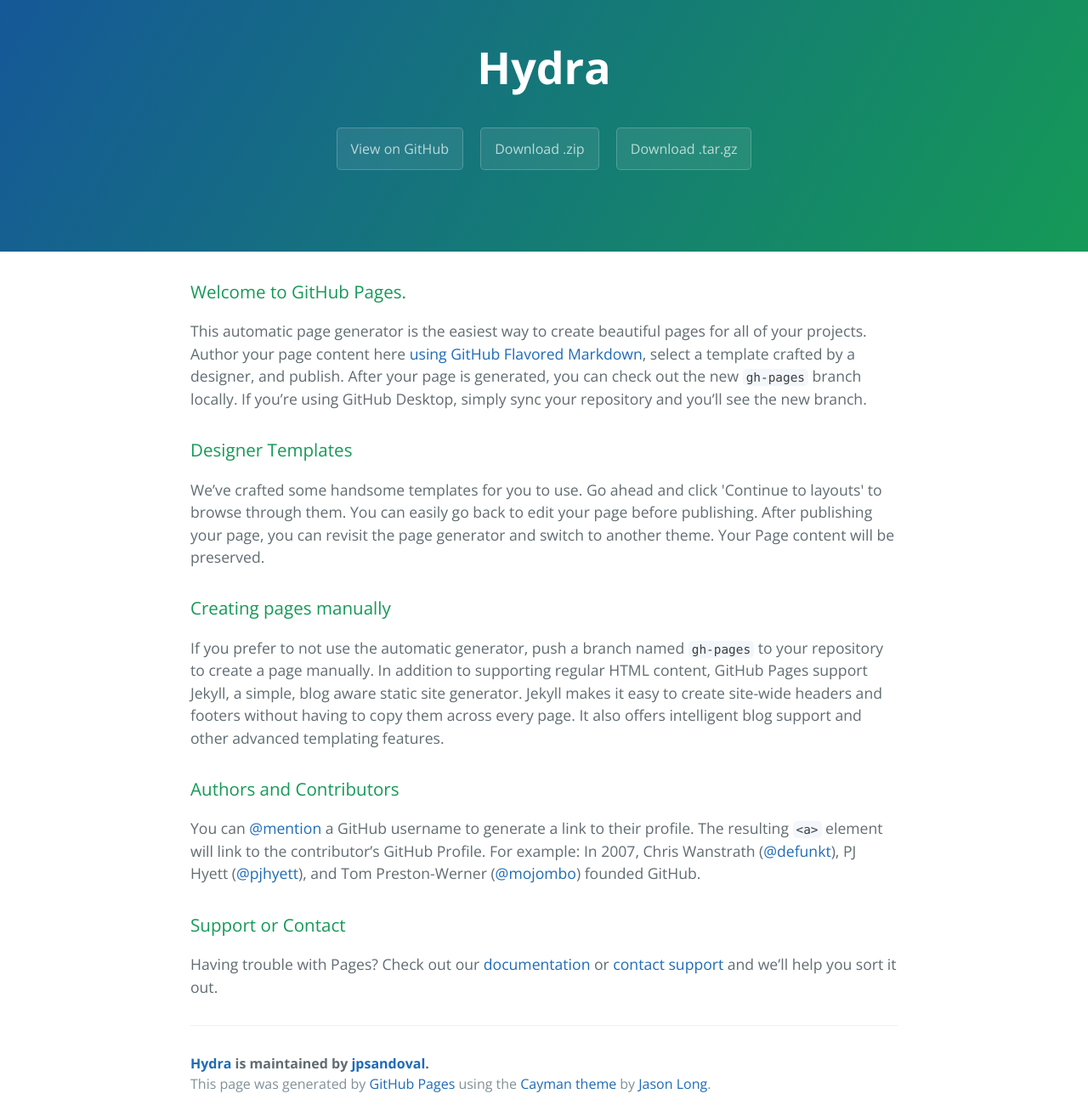
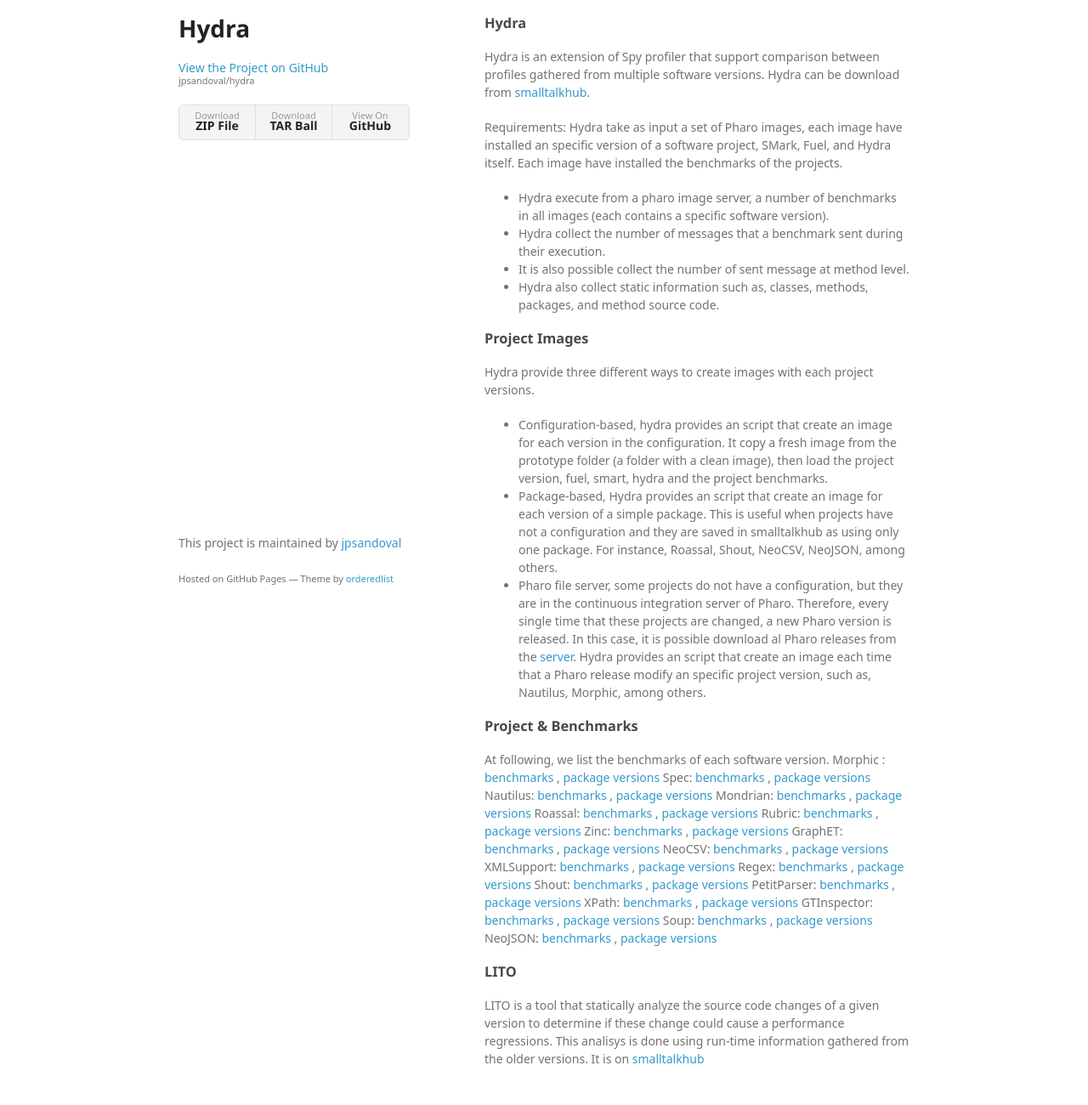
Before and after one commit to jpsandoval/hydra, a plain HTML site: page index.html in a window 1280 px wide. Shown: the part 40-1340 px from the top of the page at 85% size. Drawn offline with nearby package versions, Linux system fonts and the light colour scheme; a web font is replaced by a local one.

Commit message:
Create gh-pages branch via GitHub

```diff
--- a/index.html
+++ b/index.html
@@ -1,57 +1,91 @@
-<!DOCTYPE html>
-<html lang="en-us">
+<!doctype html>
+<html>
   <head>
-    <meta charset="UTF-8">
+    <meta charset="utf-8">
+    <meta http-equiv="X-UA-Compatible" content="chrome=1">
     <title>Hydra by jpsandoval</title>
-    <meta name="viewport" content="width=device-width, initial-scale=1">
-    <link rel="stylesheet" type="text/css" href="stylesheets/normalize.css" media="screen">
-    <link href='https://fonts.googleapis.com/css?family=Open+Sans:400,700' rel='stylesheet' type='text/css'>
-    <link rel="stylesheet" type="text/css" href="stylesheets/stylesheet.css" media="screen">
-    <link rel="stylesheet" type="text/css" href="stylesheets/github-light.css" media="screen">
+
+    <link rel="stylesheet" href="stylesheets/styles.css">
+    <link rel="stylesheet" href="stylesheets/github-light.css">
+    <meta name="viewport" content="width=device-width">
+    <!--[if lt IE 9]>
+    <script src="//html5shiv.googlecode.com/svn/trunk/html5.js"></script>
+    <![endif]-->
   </head>
   <body>
-    <section class="page-header">
-      <h1 class="project-name">Hydra</h1>
-      <h2 class="project-tagline"></h2>
-      <a href="https://github.com/jpsandoval/hydra" class="btn">View on GitHub</a>
-      <a href="https://github.com/jpsandoval/hydra/zipball/master" class="btn">Download .zip</a>
-      <a href="https://github.com/jpsandoval/hydra/tarball/master" class="btn">Download .tar.gz</a>
-    </section>
+    <div class="wrapper">
+      <header>
+        <h1>Hydra</h1>
+        <p></p>
 
-    <section class="main-content">
-      <h3>
-<a id="welcome-to-github-pages" class="anchor" href="#welcome-to-github-pages" aria-hidden="true"><span class="octicon octicon-link"></span></a>Welcome to GitHub Pages.</h3>
+        <p class="view"><a href="https://github.com/jpsandoval/hydra">View the Project on GitHub <small>jpsandoval/hydra</small></a></p>
 
-<p>This automatic page generator is the easiest way to create beautiful pages for all of your projects. Author your page content here <a href="https://guides.github.com/features/mastering-markdown/">using GitHub Flavored Markdown</a>, select a template crafted by a designer, and publish. After your page is generated, you can check out the new <code>gh-pages</code> branch locally. If you’re using GitHub Desktop, simply sync your repository and you’ll see the new branch.</p>
+
+        <ul>
+          <li><a href="https://github.com/jpsandoval/hydra/zipball/master">Download <strong>ZIP File</strong></a></li>
+          <li><a href="https://github.com/jpsandoval/hydra/tarball/master">Download <strong>TAR Ball</strong></a></li>
+          <li><a href="https://github.com/jpsandoval/hydra">View On <strong>GitHub</strong></a></li>
+        </ul>
+      </header>
+      <section>
+        <h3>
+<a id="hydra" class="anchor" href="#hydra" aria-hidden="true"><span class="octicon octicon-link"></span></a>Hydra</h3>
+
+<p>Hydra is an extension of Spy profiler that support comparison between profiles gathered from multiple software versions. Hydra can be download from <a href="http://smalltalkhub.com/#!/%7Ejuampi/Hydra">smalltalkhub</a>.</p>
+
+<p>Requirements: Hydra take as input a set of Pharo images, each image have installed an specific version of a software project, SMark, Fuel, and Hydra itself. Each image have installed the benchmarks of the projects.</p>
+
+<ul>
+<li>Hydra execute from a pharo image server, a number of benchmarks in all images (each contains a specific software version).</li>
+<li>Hydra collect the number of messages that a benchmark sent during their execution.</li>
+<li>It is also possible collect the number of sent message at method level.</li>
+<li>Hydra also collect static information such as, classes, methods, packages, and method source code.</li>
+</ul>
 
 <h3>
-<a id="designer-templates" class="anchor" href="#designer-templates" aria-hidden="true"><span class="octicon octicon-link"></span></a>Designer Templates</h3>
+<a id="project-images" class="anchor" href="#project-images" aria-hidden="true"><span class="octicon octicon-link"></span></a>Project Images</h3>
 
-<p>We’ve crafted some handsome templates for you to use. Go ahead and click 'Continue to layouts' to browse through them. You can easily go back to edit your page before publishing. After publishing your page, you can revisit the page generator and switch to another theme. Your Page content will be preserved.</p>
+<p>Hydra provide three different ways to create images with each project versions.</p>
+
+<ul>
+<li>Configuration-based, hydra provides an script that create an image for each version in the configuration. It copy a fresh image from the prototype folder (a folder with a clean image), then load the project version, fuel, smart, hydra and the project benchmarks.</li>
+<li>Package-based, Hydra provides an script that create an image for each version of a simple package. This is  useful when projects have not a configuration and they are saved in smalltalkhub as using only one package.  For instance, Roassal, Shout, NeoCSV, NeoJSON, among others.</li>
+<li>Pharo file server, some projects do not have a configuration, but they are in the continuous integration server of Pharo. Therefore, every single time that these projects are changed, a new Pharo version is released.  In this case, it is possible download al Pharo releases from the <a href="http://files.pharo.org/">server</a>. Hydra provides an script that create an image each time that a Pharo release modify an specific project version, such as, Nautilus, Morphic, among others.</li>
+</ul>
 
 <h3>
-<a id="creating-pages-manually" class="anchor" href="#creating-pages-manually" aria-hidden="true"><span class="octicon octicon-link"></span></a>Creating pages manually</h3>
+<a id="project--benchmarks" class="anchor" href="#project--benchmarks" aria-hidden="true"><span class="octicon octicon-link"></span></a>Project &amp; Benchmarks</h3>
 
-<p>If you prefer to not use the automatic generator, push a branch named <code>gh-pages</code> to your repository to create a page manually. In addition to supporting regular HTML content, GitHub Pages support Jekyll, a simple, blog aware static site generator. Jekyll makes it easy to create site-wide headers and footers without having to copy them across every page. It also offers intelligent blog support and other advanced templating features.</p>
+<p>At following, we list the benchmarks of each software version.
+Morphic : <a href="">benchmarks</a> , <a href="">package versions</a>
+Spec:  <a href="">benchmarks</a> , <a href="">package versions</a>
+Nautilus:  <a href="">benchmarks</a> , <a href="">package versions</a>
+Mondrian:  <a href="">benchmarks</a> , <a href="">package versions</a>
+Roassal:  <a href="">benchmarks</a> , <a href="">package versions</a>
+Rubric:  <a href="">benchmarks</a> , <a href="">package versions</a>
+Zinc:  <a href="">benchmarks</a> , <a href="">package versions</a>
+GraphET: <a href="">benchmarks</a> , <a href="">package versions</a>
+NeoCSV: <a href="">benchmarks</a> , <a href="">package versions</a>
+XMLSupport:  <a href="">benchmarks</a> , <a href="">package versions</a>
+Regex:  <a href="">benchmarks</a> , <a href="">package versions</a>
+Shout:  <a href="">benchmarks</a> , <a href="">package versions</a>
+PetitParser:  <a href="">benchmarks</a> , <a href="">package versions</a>
+XPath:  <a href="">benchmarks</a> , <a href="">package versions</a>
+GTInspector: <a href="">benchmarks</a> , <a href="">package versions</a>
+Soup:  <a href="">benchmarks</a> , <a href="">package versions</a>
+NeoJSON:  <a href="">benchmarks</a> , <a href="">package versions</a></p>
 
 <h3>
-<a id="authors-and-contributors" class="anchor" href="#authors-and-contributors" aria-hidden="true"><span class="octicon octicon-link"></span></a>Authors and Contributors</h3>
+<a id="lito" class="anchor" href="#lito" aria-hidden="true"><span class="octicon octicon-link"></span></a>LITO</h3>
 
-<p>You can <a href="https://github.com/blog/821" class="user-mention">@mention</a> a GitHub username to generate a link to their profile. The resulting <code>&lt;a&gt;</code> element will link to the contributor’s GitHub Profile. For example: In 2007, Chris Wanstrath (<a href="https://github.com/defunkt" class="user-mention">@defunkt</a>), PJ Hyett (<a href="https://github.com/pjhyett" class="user-mention">@pjhyett</a>), and Tom Preston-Werner (<a href="https://github.com/mojombo" class="user-mention">@mojombo</a>) founded GitHub.</p>
-
-<h3>
-<a id="support-or-contact" class="anchor" href="#support-or-contact" aria-hidden="true"><span class="octicon octicon-link"></span></a>Support or Contact</h3>
-
-<p>Having trouble with Pages? Check out our <a href="https://help.github.com/pages">documentation</a> or <a href="https://github.com/contact">contact support</a> and we’ll help you sort it out.</p>
-
-      <footer class="site-footer">
-        <span class="site-footer-owner"><a href="https://github.com/jpsandoval/hydra">Hydra</a> is maintained by <a href="https://github.com/jpsandoval">jpsandoval</a>.</span>
-
-        <span class="site-footer-credits">This page was generated by <a href="https://pages.github.com">GitHub Pages</a> using the <a href="https://github.com/jasonlong/cayman-theme">Cayman theme</a> by <a href="https://twitter.com/jasonlong">Jason Long</a>.</span>
+<p>LITO is a tool that statically analyze the source code changes of a given version to determine if these change could cause a performance regressions. This analisys is done using run-time information gathered from the older versions. It is on <a href="http://smalltalkhub.com/#!/%7Ejuampi/Lito">smalltalkhub</a></p>
+      </section>
+      <footer>
+        <p>This project is maintained by <a href="https://github.com/jpsandoval">jpsandoval</a></p>
+        <p><small>Hosted on GitHub Pages &mdash; Theme by <a href="https://github.com/orderedlist">orderedlist</a></small></p>
       </footer>
-
-    </section>
-
+    </div>
+    <script src="javascripts/scale.fix.js"></script>
 
   </body>
 </html>
```
Also changed, not shown: params.json (+1 -1 lines).
